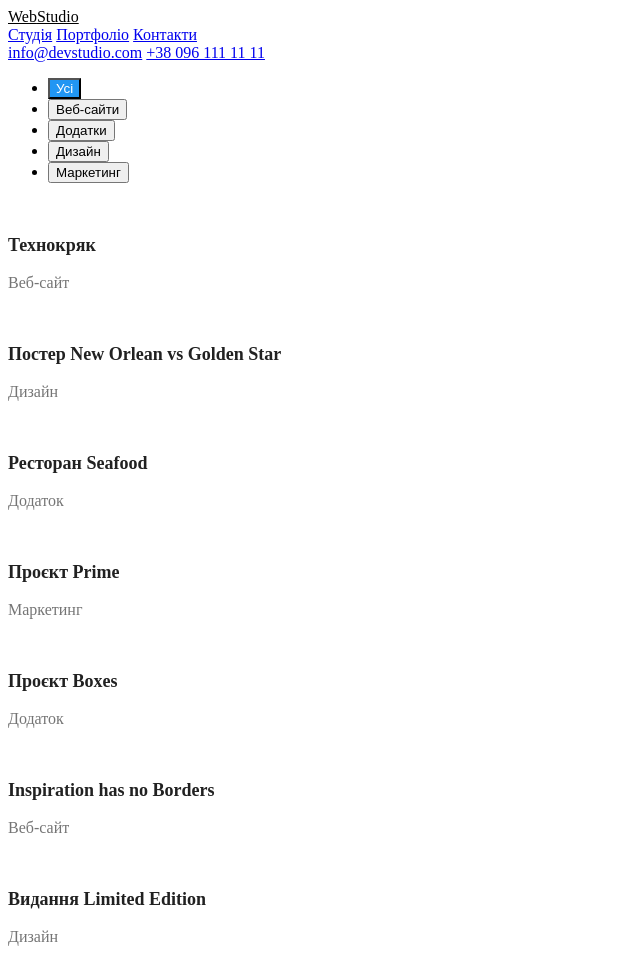
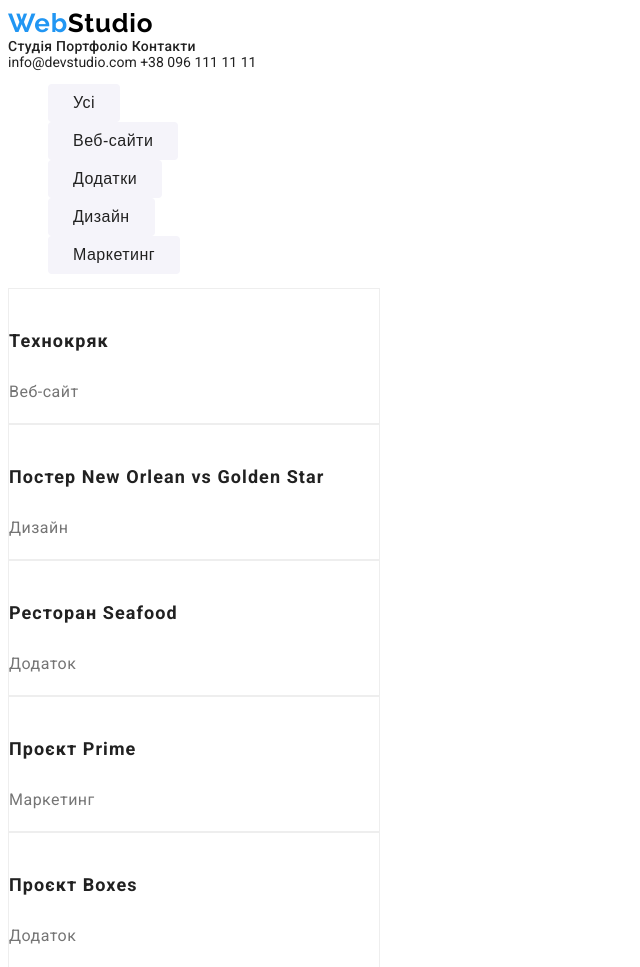
Before and after one commit to Yul1aPedchenko/WebStudioNew, a plain HTML site: page index2.html in a window 1280 px wide. Shown: the top 967 px of the page, without its empty margins (0-640 px from the left). Drawn offline with Linux system fonts and the light colour scheme.

Commit message:
hm and rewrite some code

```diff
--- a/css/style.css
+++ b/css/style.css
@@ -94,6 +94,10 @@ body {
     letter-spacing: 0.42px;
 }
 
+.benefits-list {
+    list-style: none;
+}
+
 .sectionTitle {
     color: var(--title-text-color);
     font-size: 36px;
--- a/css/style2.css
+++ b/css/style2.css
@@ -1,18 +1,29 @@
 :root {
-    --backgroun-color: #FFFFFF;
+    --primary-background-color: #FFF;
     --secondary-background-color: #2F303A;
-    --background-active-button-color: #2196F3;
+    --background-button-color: #2196F3;
     --background-off-button-color: #F5F4FA;
-    --button-text-color: #fff;
-    --card-title-color: #212121;
-    --card-text-color: #757575;
+    --secondary-text-color: #ffffff;
+    --title-text-color: #212121;
+    --primary-text-color: #757575;
     --logo-color: #000;
+}
+
+body {
+    font-family: 'Roboto', sans-serif;
+    font-size: 14px;
 }
 
 /*header*/
 
 .logo {
     color: var(--logo-color);
+    font-family: 'Raleway';
+    font-size: 26px;
+    font-weight: 700;
+    line-height: normal;
+    letter-spacing: 0.78px;
+    text-decoration: none;
 }
 
 .blue {
@@ -21,26 +32,68 @@
 
 .site-list {
     color: var(--title-text-color);
+    text-decoration: none;
+    font-weight: 500;
+    line-height: normal;
+    letter-spacing: 0.28px;
+}
+
+.site-link {
+    text-decoration: none;
+    color: var(--title-text-color);
+}
+
+.site-link:hover,
+.site-link:focus {
+    color: var(--background-button-color);
 }
 
 /*allButton*/
 
-.activ-btn {
-    background: var(--background-active-button-color);
-    color: var(--button-text-color);
+.button-list {
+    list-style-type: none;
+}
+.sectionsButton {
+    background: var(--background-off-button-color);
+    color: var(--title-text-color);
     cursor: pointer;
+    border-radius: 4px;
+    border: none;
+    font-size: 16px;
+    font-weight: 500;
+    line-height: 26px;
+    letter-spacing: 0.48px;
+    padding: 6px 25px;
+}
+
+.sectionsButton:hover,
+.sectionsButton:focus {
+    background: var(--background-button-color);
+    color: var(--secondary-text-color);
+    box-shadow: 0px 2px 2px 0px rgba(0, 0, 0, 0.12), 0px 1px 2px 0px rgba(0, 0, 0, 0.08), 0px 3px 1px 0px rgba(0, 0, 0, 0.10);
 }
 
 /*SectionWhitCard*/
 
+.card {
+    border: 1px solid #EEE;
+    width: 370px;
+}
+
 .titleCard {
-    color: var(--card-title-color);
+    color: var(--title-text-color);
     font-size: 18px;
+    font-weight: 700;
+    line-height: 36px;
+    letter-spacing: 1.08px;
 }
 
 .cardText {
-    color: var(--card-text-color);
+    color: var(--primary-text-color);
     font-size: 16px;
+    font-weight: 400;
+    line-height: 30px;
+    letter-spacing: 0.48px;
 }
 
 /*footer*/
@@ -50,5 +103,29 @@
 }
 
 .adress {
-    color: var(--button-text-color);
+    color: var(--secondary-text-color);
+    font-weight: 400;
+    line-height: 24px;
+    letter-spacing: 0.42px;
+    cursor: pointer;
+    text-decoration: none;
 }
+
+.email,
+.phone {
+    color: rgba(255, 255, 255, 0.60);
+    font-weight: 400;
+    line-height: 24px;
+    letter-spacing: 0.42px;
+    cursor: pointer;
+    text-decoration: none;
+}
+
+.footer-logo {
+    font-family: Raleway;
+    font-size: 26px;
+    font-weight: 700;
+    letter-spacing: 0.78px;
+    text-decoration: none;
+    color: var(--secondary-text-color);
+}
--- a/index2.html
+++ b/index2.html
@@ -14,14 +14,14 @@
         <nav class="site-nav">
                 <a href="index.html" class="logo"><span class="blue">Web</span>Studio</a>
                 <nav class="site-list">
-                <a href="index.html">Студія</a>
-                <a href="index2.html">Портфоліо</a>
-                <a href="#">Контакти</a>
+                    <a class="site-link" href="index.html">Студія</a>
+                    <a class="site-link" href="index2.html">Портфоліо</a>
+                    <a class="site-link" href="#">Контакти</a>
                 </nav>
             </nav>
             <nav>
-            <a href="mailto:info@devstudio.com" class="email">info@devstudio.com</a>
-            <a href="tel:+380961111111" class="phone">+38 096 111 11 11</a>
+                <a class="site-link" href="mailto:info@devstudio.com" class="info">info@devstudio.com</a>
+                <a class="site-link"href="tel:+380961111111" class="phone">+38 096 111 11 11</a>
             </nav>
     </header>
 
@@ -30,19 +30,19 @@
         <div class="allButton">
             <ul class="button-list">
                 <li>
-                    <button class="activ-btn">Усі</button>
+                    <button class="sectionsButton">Усі</button>
                 </li>
                 <li>
-                    <button>Веб-сайти</button>
+                    <button class="sectionsButton">Веб-сайти</button>
                 </li>
                 <li>
-                    <button>Додатки</button>
+                    <button class="sectionsButton">Додатки</button>
                 </li>
                 <li>
-                    <button>Дизайн</button>
+                    <button class="sectionsButton">Дизайн</button>
                 </li>
                 <li>
-                    <button>Маркетинг</button>
+                    <button class="sectionsButton">Маркетинг</button>
                  </li>
             </ul>
         </div>
@@ -106,10 +106,10 @@
 
     <footer class="pageFooter">
         <div>
-            <a href="index.html" class="footerLogo"><span class="blue">Web</span>Studio</a>
-            <p class="adress">м. Київ, пр-т Лесі Українки, 26</p>
-            <p class="email">info@devstudio.com</p>
-            <p class="phone">+38 096 111 11 11</p>
+            <a href="#" class="footer-logo"><span class="blue">Web</span>Studio</a>
+            <a href="#" class="adress">м. Київ, пр-т Лесі Українки, 26</a>
+            <a href="#" class="email">info@devstudio.com</a>
+            <a href="#" class="phone">+38 096 111 11 11</a>
         </div>
     </footer>
 </body>
```
Also changed, not shown: index.html (+10 -12 lines), img/Знімок екрана 2023-07-11 о 13.26.24.png (added). Lines whose indentation alone changed are shown as unchanged.
